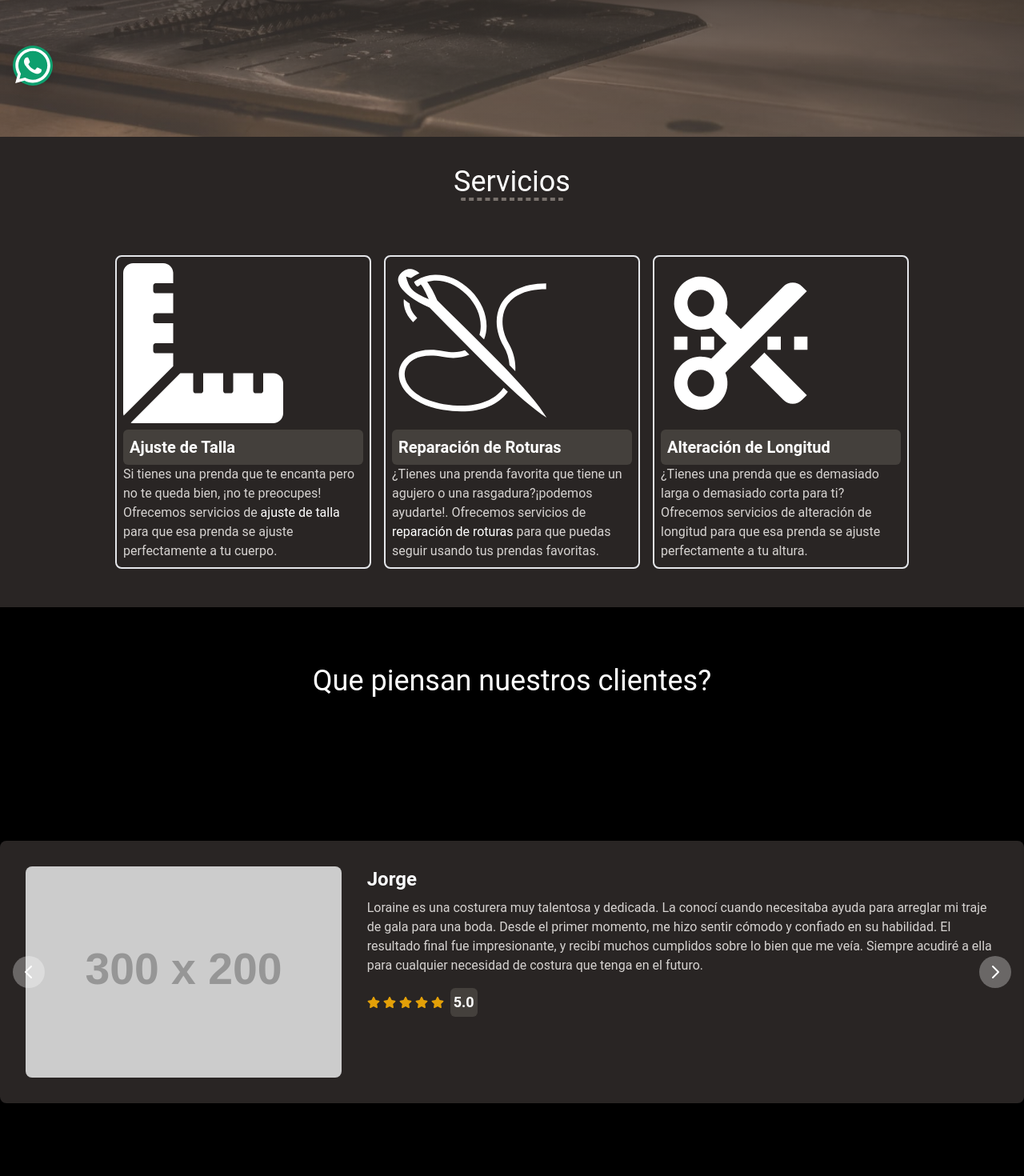
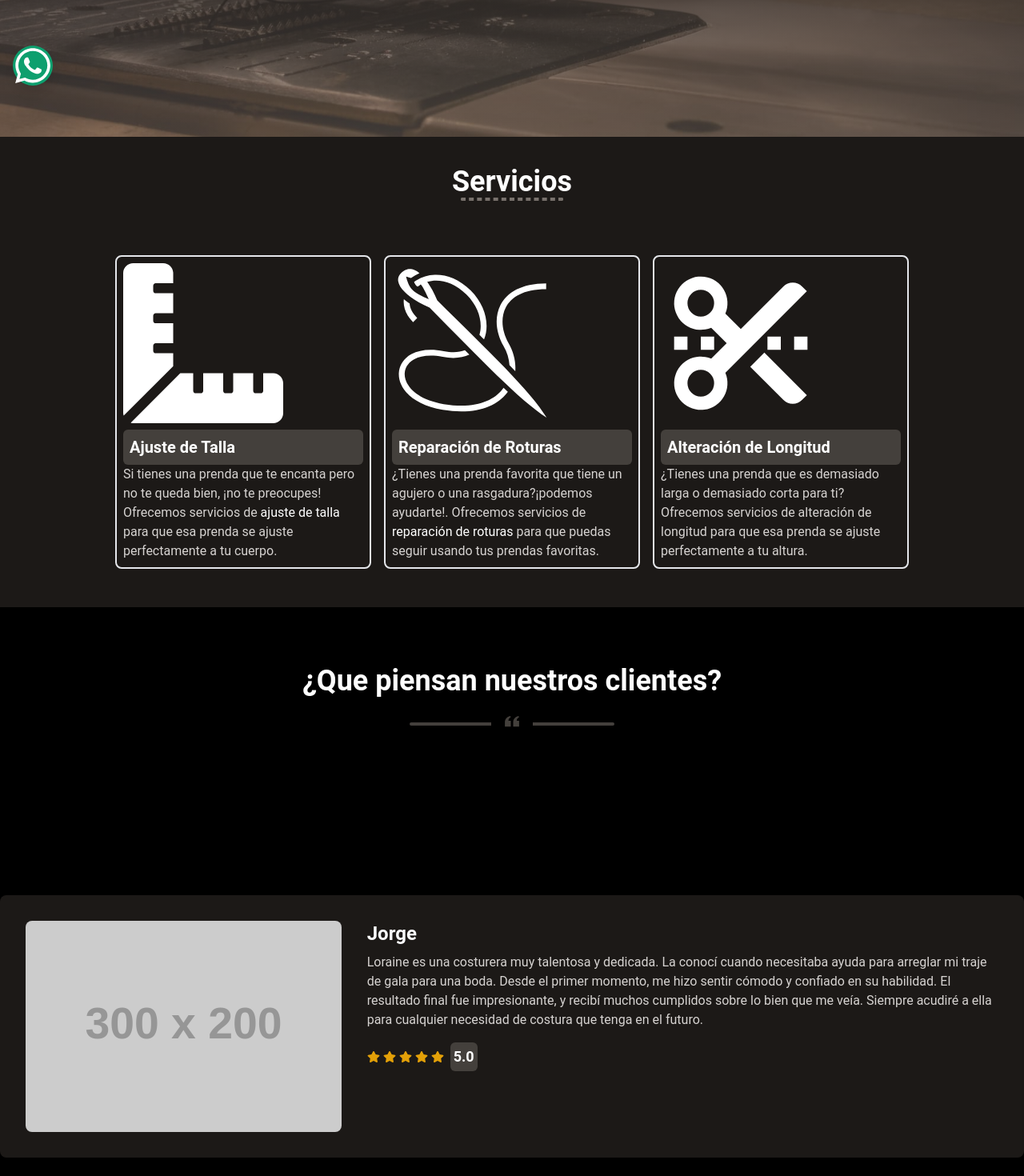
Before and after one commit to guillezdev/Costura-Alteraciones, a Next.js app: page / in a window 1280 px wide. Shown: the part 677-2147 px from the top of the page at 80% size. Built offline with nearby package versions, Linux system fonts and the light colour scheme.

Commit message:
change styles

```diff
--- a/components/Abaut.jsx
+++ b/components/Abaut.jsx
@@ -1,4 +1,5 @@
 import React from "react";
+import Image from "next/image";
 import { BsCheckCircle, BsSpeedometer } from "react-icons/bs";
 
 const About = () => {
@@ -16,15 +17,16 @@ const About = () => {
           medida y arreglos de todo tipo. Siempre estoy buscando aprender nuevas
           técnicas y tendencias para ofrecer el mejor servicio a mis clientes.
         </p>
-        <h3 className="text-stone-50 bg-stone-700 inline-block p-1 rounded-md">
+        <h3 className="text-stone-50 bg-stone-700 inline-block p-1 rounded-md rounded-br-none">
           ¿Que ofresco?
         </h3>
         <div className="flex justify-start items-center gap-3 text-stone-300 p-1">
           <BsCheckCircle />
           <p>Calidad</p>
-          <span className="bg-stone-700 rounded-md p-1">&</span>
+          <span className="bg-stone-700 rounded-md px-1">&</span>
           <BsSpeedometer />
-          <p>Velocidad</p><br />
+          <p>Velocidad</p>
+          <br />
           <p className="text-green-300">¡Por el mejor precio!.</p>
         </div>
       </div>
--- a/components/Services.jsx
+++ b/components/Services.jsx
@@ -4,9 +4,9 @@ import { GiSewingNeedle } from "react-icons/gi";
 import { RiScissorsCutFill } from "react-icons/ri";
 function Services() {
   return (
-    <section id="services" className="bg-stone-800 text-white">
+    <section id="services" className="bg-stone-900 text-white">
       <div className="w-full flex justify-center flex-col items-center p-5">
-        <h1 className="text-center text-4xl pt-4">Servicios</h1>
+        <h1 className="text-center font-bold text-4xl pt-4">Servicios</h1>
         <div className="text-center h-1 w-32 border-dashed border-2 border-stone-500 rounded-lg "></div>
       </div>
       <div className="flex gap-4 justify-center items-center py-12 flex-wrap">
--- a/components/TestimonialCard .jsx
+++ b/components/TestimonialCard .jsx
@@ -4,7 +4,7 @@ import "tailwindcss/tailwind.css";
 
 const TestimonialCard = ({name ,description}) => {
   return (
-    <div className="flex flex-col lg:flex-row items-center lg:items-start bg-stone-800 rounded-lg shadow-md p-6 lg:p-8">
+    <div className="flex flex-col lg:flex-row items-center lg:items-start bg-stone-900 rounded-lg shadow-md p-6 lg:p-8">
       <div className="w-full lg:w-1/3 mb-4 lg:mb-0 lg:mr-8">
         <img
           src="https://via.placeholder.com/300x200"
--- a/components/Testimonials.jsx
+++ b/components/Testimonials.jsx
@@ -6,10 +6,27 @@ import TestimonialCard from "./TestimonialCard ";
 export default function SlideAsAnything() {
   return (
     <section className="h-screen bg-black py-14">
-        <h1 className="text-center pt-4 text-white text-4xl">
-          Que piensan nuestros clientes?
-        </h1>
-      <Carousel>
+      <h1 className="text-center font-bold pt-4 text-white text-4xl">
+        ¿Que piensan nuestros clientes?
+      </h1>
+      <div className="inline-flex items-center justify-center w-full">
+        <hr className="w-64 h-1 my-8 bg-stone-700 border-0 rounded dark:bg-gray-700" />
+        <div className="absolute px-4 -translate-x-1/2 bg-black left-1/2 dark:bg-gray-900">
+          <svg
+            aria-hidden="true"
+            className="w-5 h-5 text-stone-700"
+            viewBox="0 0 24 27"
+            fill="none"
+            xmlns="http://www.w3.org/2000/svg"
+          >
+            <path
+              d="M14.017 18L14.017 10.609C14.017 4.905 17.748 1.039 23 0L23.995 2.151C21.563 3.068 20 5.789 20 8H24V18H14.017ZM0 18V10.609C0 4.905 3.748 1.038 9 0L9.996 2.151C7.563 3.068 6 5.789 6 8H9.983L9.983 18L0 18Z"
+              fill="currentColor"
+            />
+          </svg>
+        </div>
+      </div>
+      <Carousel leftControl=" " rightControl=" ">
         <div className="flex h-full items-center justify-center bg-black mb-4">
           <TestimonialCard
             name="Luisa"
```
